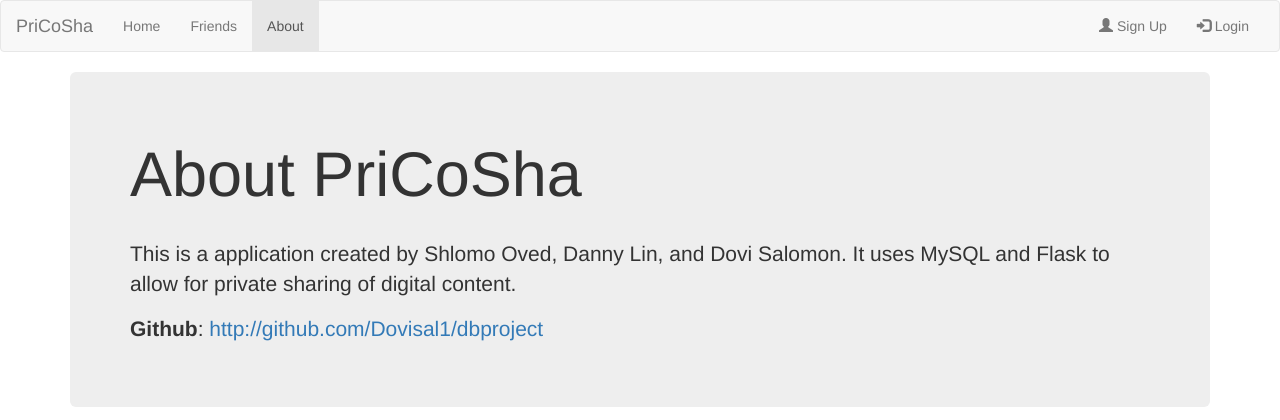
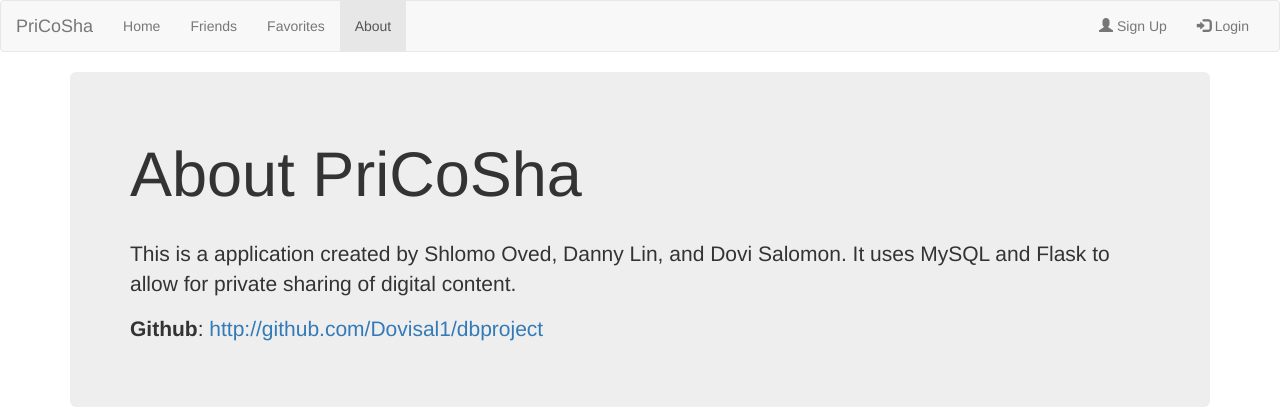
Before and after one commit to Dovisal1/dbproject, a Flask app: page /about/ in a window 1280 px wide. Shown: the top 420 px of the page. Run offline with Flask 2, Linux system fonts and the light colour scheme; some libraries are stand-ins or nearby versions.

Commit message:
favorites

```diff
--- a/app/templates/base.html
+++ b/app/templates/base.html
@@ -35,6 +35,7 @@
             <ul class="nav navbar-nav">
                 <li class="{% if nav_active=='home'%}active{%endif%}"><a href="/home">Home</a></li>
                 <li class="{% if nav_active=='friends'%}active{%endif%}"><a href="/friends">Friends</a></li>
+                <li class="{% if nav_active=='favorites'%}active{%endif%}"><a href="/favorites">Favorites</a></li>
                 <li class="{% if nav_active=='about'%}active{%endif%}"><a href="/about">About</a></li>
             </ul>
             {% if authenticated %}
```
